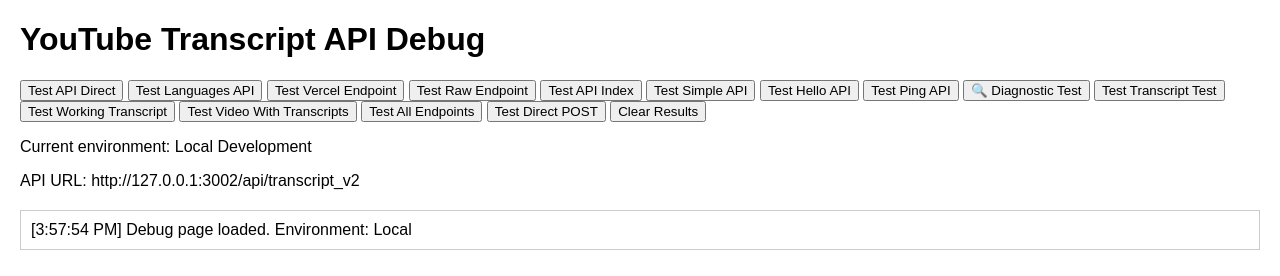
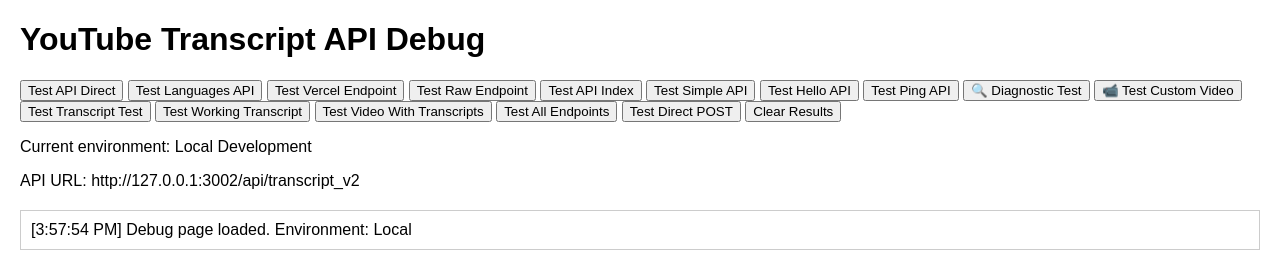
Before and after one commit to vsukhwani/youtube-transcript-viewer, a website: page frontend/debug.html in a window 1280 px wide. Drawn offline with Linux system fonts and the light colour scheme.

Commit message:
Add manual video test and update test videos with better candidates

```diff
--- a/frontend/debug.html
+++ b/frontend/debug.html
@@ -24,6 +24,7 @@
     <button onclick="testHelloAPI()">Test Hello API</button>
     <button onclick="testPingAPI()">Test Ping API</button>
     <button onclick="testDiagnostic()">🔍 Diagnostic Test</button>
+    <button onclick="testManualVideo()">📹 Test Custom Video</button>
     <button onclick="testTranscriptTest()">Test Transcript Test</button>
     <button onclick="testWorkingTranscript()">Test Working Transcript</button>
     <button onclick="testWithTranscripts()">Test Video With Transcripts</button>
@@ -301,11 +302,13 @@
         async function testDiagnostic() {
             log('🔍 Running comprehensive transcript diagnostic...', 'loading');
 
-            // Test with a popular video that should have transcripts
+            // Test with videos that are GUARANTEED to have transcripts
             const testVideos = [
-                'https://www.youtube.com/watch?v=ZQUxL4Jm1Lo', // TED Talk
-                'https://www.youtube.com/watch?v=dQw4w9WgXcQ', // Rick Roll (popular video)
-                'https://www.youtube.com/watch?v=jNQXAC9IVRw'  // Me at the zoo
+                'https://www.youtube.com/watch?v=fJ9rUzIMcZQ', // Google I/O (always has captions)
+                'https://www.youtube.com/watch?v=9bZkp7q19f0', // Popular tech talk
+                'https://www.youtube.com/watch?v=v2AC41dglnM', // CGP Grey video (known to have captions)
+                'https://www.youtube.com/watch?v=4_aOIA-vyBo', // Popular educational content
+                'https://www.youtube.com/watch?v=yJDv-zdhzMY'  // Khan Academy style content
             ];
 
             for (const testUrl of testVideos) {
@@ -396,6 +399,70 @@
             }
 
             log('🔍 Diagnostic complete!', 'info');
+        }
+
+        async function testManualVideo() {
+            const videoUrl = prompt('Enter a YouTube URL to test for transcripts:');
+            if (!videoUrl) {
+                log('❌ No URL provided', 'error');
+                return;
+            }
+
+            log(`📹 Testing custom video: ${videoUrl}`, 'loading');
+
+            try {
+                const response = await fetch('/api/diagnostic', {
+                    method: 'POST',
+                    headers: {
+                        'Content-Type': 'application/json'
+                    },
+                    body: JSON.stringify({
+                        url: videoUrl
+                    })
+                });
+
+                log(`📊 HTTP Status: ${response.status}`, response.ok ? 'success' : 'error');
+
+                const responseText = await response.text();
+                const data = JSON.parse(responseText);
+
+                log(`🆔 Video ID: ${data.video_id}`, 'info');
+
+                if (data.list_transcripts_success === true) {
+                    log(`✅ SUCCESS! Found ${data.transcript_count} transcripts`, 'success');
+
+                    if (data.transcript_count > 0) {
+                        data.available_transcripts.forEach((transcript, index) => {
+                            log(`  ${index + 1}. ${transcript.language} (${transcript.language_code}) - Generated: ${transcript.is_generated}`, 'success');
+                        });
+
+                        // Test the actual transcript API
+                        log(`🎯 Testing actual transcript retrieval...`, 'loading');
+                        const transcriptResponse = await fetch('/api/transcript_v2', {
+                            method: 'POST',
+                            headers: {
+                                'Content-Type': 'application/json',
+                                'X-API-Key': CONFIG.apiKey
+                            },
+                            body: JSON.stringify({ url: videoUrl })
+                        });
+
+                        const transcriptData = await transcriptResponse.json();
+                        if (transcriptData.status === 'success') {
+                            log(`🎉 FULL SUCCESS! Transcript retrieved: ${transcriptData.transcript.length} characters`, 'success');
+                            log(`📝 Preview: ${transcriptData.transcript.substring(0, 150)}...`, 'success');
+                        } else {
+                            log(`❌ Transcript API failed: ${transcriptData.error}`, 'error');
+                        }
+                    }
+                } else {
+                    log(`❌ No transcripts available`, 'error');
+                    log(`❌ Error: ${data.list_transcripts_error}`, 'error');
+                }
+
+            } catch (error) {
+                log(`❌ Test error: ${error.message}`, 'error');
+            }
         }
 
         async function testTranscriptTest() {
```
